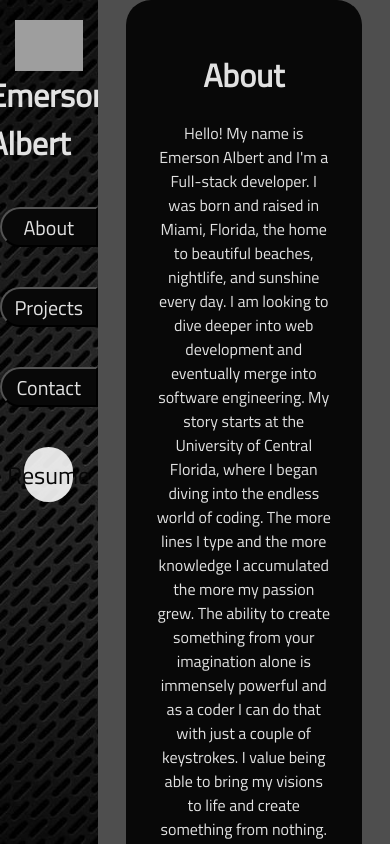
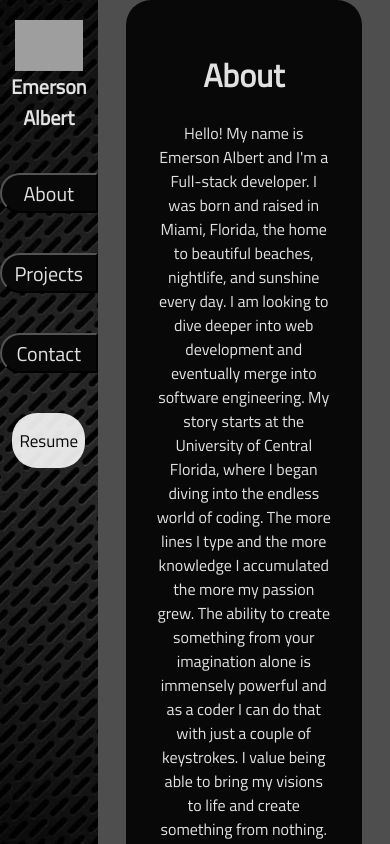
Before and after one commit to E-Albert/React-Portfolio, a React (Create React App) app: page / in a window 390 px wide. Built offline with nearby package versions, Linux system fonts and the light colour scheme; grey boxes are pictures that could not be loaded.

Commit message:
added media query for mobile

```diff
--- a/src/App.css
+++ b/src/App.css
@@ -40,6 +40,7 @@ body {
     margin-top: 0;
     margin-bottom: 0;
     color: rgba(255, 255, 255, 0.883);
+    text-align: center;
 }
 
 button {
@@ -61,7 +62,7 @@ button:hover {
    margin-top: 40px;
    background-color: rgba(255, 255, 255, 0.883);
    border-radius: 25px;
-   width: 50%;
+   width: 75%;
    height: 55px;
    display: flex;
    justify-content: center;
@@ -105,6 +106,7 @@ button:hover {
 }
 
 #projectCardText {
+    width: 60%;
     display: flex;
         flex-direction: column;
         align-items: center;
@@ -115,6 +117,10 @@ button:hover {
     color: rgba(255, 255, 255, 0.883);
     background-color: #4e4e4e;
     display: none
+}
+
+#projectCardText h2 {
+    text-align: center;
 }
 
 #projectCardText a {
@@ -192,3 +198,22 @@ button:hover {
     margin: auto;
     border-radius: 25px;
 }
+
+@media screen and (max-width: 480px) {
+    .sidebar h1 {
+        font-size: 20px
+    }
+
+    #resume {
+        font-size: 17px
+    }
+
+    #projectCard {
+        width: 230px;
+        height: 350px;
+    }
+
+    #projectCard h2 {
+        font-size: 20px
+    }
+}
```
